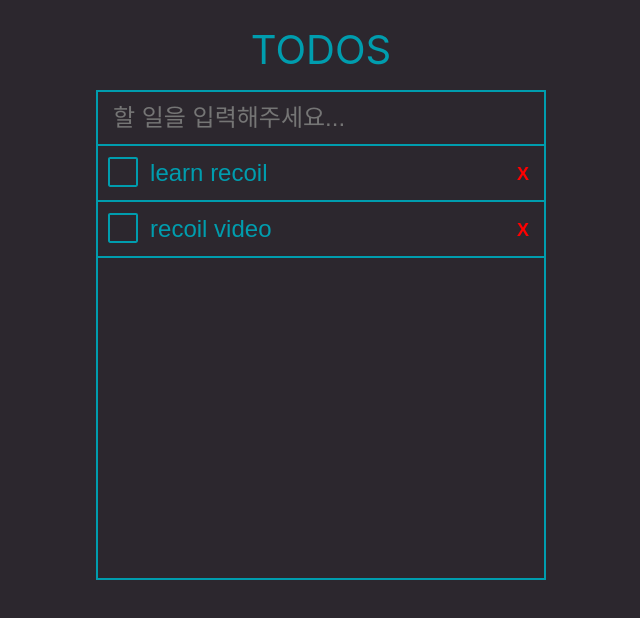
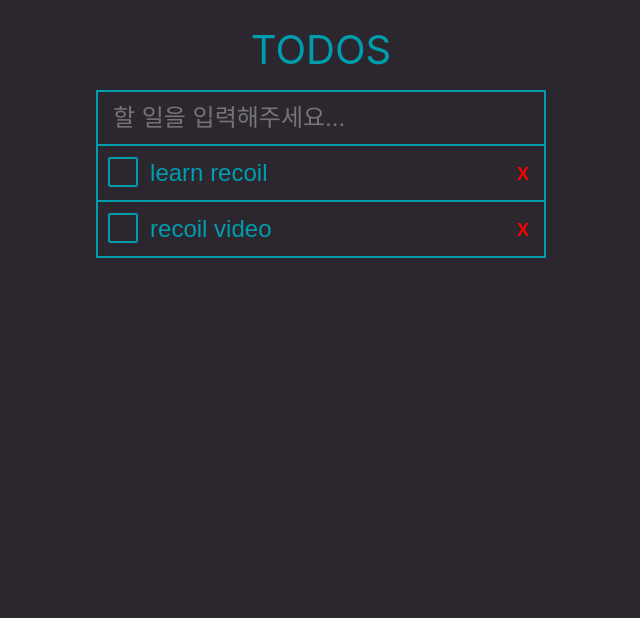
Before and after one commit to sbin0819/recoil-app, a React (Create React App) app: page / in a window 1280 px wide. Shown: the top 618 px of the page, without its empty margins (319-959 px from the left). Built offline with nearby package versions, Linux system fonts and the light colour scheme; data requests are answered from the project's data file.

Commit message:
some changed

```diff
--- a/src/components/Todolist/TodoItem.jsx
+++ b/src/components/Todolist/TodoItem.jsx
@@ -9,6 +9,9 @@
   display: flex;
   align-items: center;
   border-bottom: 2px solid ${color1.primary};
+  :last-child {
+    border-bottom: none;
+  }
 
   .inputArea {
     height: 54px;
--- a/src/components/Todolist/Todolist.jsx
+++ b/src/components/Todolist/Todolist.jsx
@@ -33,7 +33,6 @@
   }
 `;
 const ListContainer = styled.div`
-  height: 432px;
   overflow: scroll;
 `;
 
```
